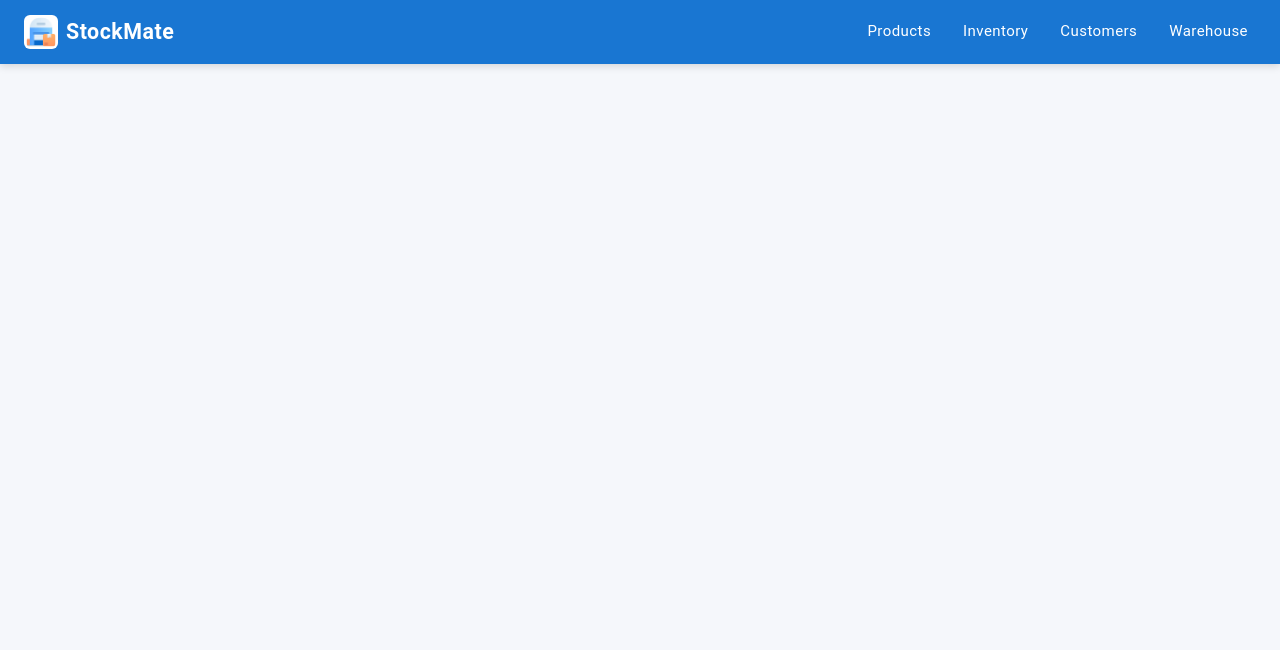
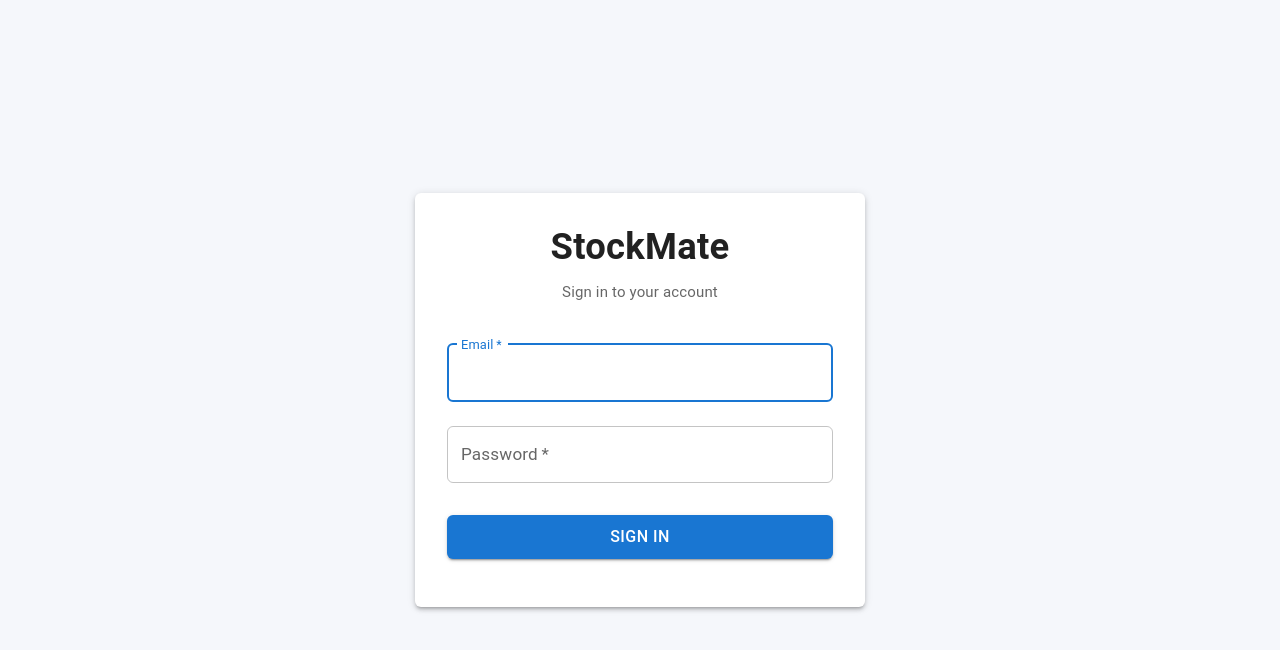
Before and after one commit to salmanbajwa003/StockMate, a React (Vite) app in the folder stock-mate/: page /login in a window 1280 px wide. Shown: the top 650 px of the page. Built offline with nearby package versions, Linux system fonts and the light colour scheme; no server answers.

Commit message:
Add authentication features: implement login, protected routes, and user context management. Update Navbar for logout functionality and integrate Axios for API calls.

```diff
--- a/stock-mate/package.json
+++ b/stock-mate/package.json
@@ -14,6 +14,7 @@
     "@emotion/styled": "^11.14.1",
     "@mui/icons-material": "^7.3.4",
     "@mui/material": "^7.3.4",
+    "axios": "^1.6.7",
     "react": "^19.1.1",
     "react-dom": "^19.1.1",
     "react-router-dom": "^7.9.4"
--- a/stock-mate/src/App.tsx
+++ b/stock-mate/src/App.tsx
@@ -1,22 +1,38 @@
-import { BrowserRouter as Router, Routes, Route } from 'react-router-dom';
+import { BrowserRouter as Router, Routes, Route, Navigate } from 'react-router-dom';
 import Inventory from './pages/Inventory';
 import Customers from './pages/Customers';
 import Navbar from './components/layout/Navebar';
 import Warehouse from './pages/Warehouse';
 import Products from './pages/Products';
+import Login from './pages/Login';
+import ProtectedRoute from './components/ProtectedRoute';
+import { AuthProvider } from './context/AuthContext';
 
 function App() {
   return (
     <Router>
+      <AuthProvider>
+        <Routes>
+          <Route path="/login" element={<Login />} />
+          <Route
+            path="/*"
+            element={
+              <ProtectedRoute>
                 <Navbar />
                 <div className="p-4">
                   <Routes>
+                    <Route path="/" element={<Navigate to="/products" replace />} />
                     <Route path="/products" element={<Products />} />
                     <Route path="/inventory" element={<Inventory />} />
                     <Route path="/customers" element={<Customers />} />
                     <Route path="/warehouse" element={<Warehouse />} />
                   </Routes>
                 </div>
+              </ProtectedRoute>
+            }
+          />
+        </Routes>
+      </AuthProvider>
     </Router>
   );
 }
--- /dev/null
+++ b/stock-mate/src/components/ProtectedRoute.tsx
@@ -0,0 +1,34 @@
+import { Navigate } from 'react-router-dom';
+import { useAuth } from '../context/AuthContext';
+import { CircularProgress, Box } from '@mui/material';
+
+interface ProtectedRouteProps {
+  children: React.ReactNode;
+}
+
+const ProtectedRoute = ({ children }: ProtectedRouteProps) => {
+  const { isAuthenticated, isLoading } = useAuth();
+
+  if (isLoading) {
+    return (
+      <Box
+        sx={{
+          display: 'flex',
+          justifyContent: 'center',
+          alignItems: 'center',
+          minHeight: '100vh',
+        }}
+      >
+        <CircularProgress />
+      </Box>
+    );
+  }
+
+  if (!isAuthenticated) {
+    return <Navigate to="/login" replace />;
+  }
+
+  return <>{children}</>;
+};
+
+export default ProtectedRoute;
--- a/stock-mate/src/components/layout/Navebar.tsx
+++ b/stock-mate/src/components/layout/Navebar.tsx
@@ -1,9 +1,13 @@
-import { Link, useLocation } from 'react-router-dom';
+import { Link, useLocation, useNavigate } from 'react-router-dom';
 import { AppBar, Toolbar, Typography, Box, Button } from '@mui/material';
+import LogoutIcon from '@mui/icons-material/Logout';
 import logo from '../../assets/warehouse.png';
+import { useAuth } from '../../context/AuthContext';
 
 const Navbar = () => {
   const location = useLocation();
+  const navigate = useNavigate();
+  const { user, logout } = useAuth();
 
   const navLinks = [
     { to: '/products', label: 'Products' },
@@ -11,6 +15,11 @@ const Navbar = () => {
     { to: '/customers', label: 'Customers' },
     { to: '/warehouse', label: 'Warehouse' },
   ];
+
+  const handleLogout = () => {
+    logout();
+    navigate('/login');
+  };
 
   return (
     <AppBar
@@ -56,7 +65,7 @@ const Navbar = () => {
         </Box>
 
         {/* Right: Nav Links */}
-        <Box sx={{ display: 'flex', gap: 2 }}>
+        <Box sx={{ display: 'flex', gap: 2, alignItems: 'center' }}>
           {navLinks.map((link) => {
             const isActive = location.pathname === link.to;
             return (
@@ -80,6 +89,26 @@ const Navbar = () => {
               </Button>
             );
           })}
+          {user && (
+            <Box sx={{ display: 'flex', alignItems: 'center', gap: 2, ml: 2 }}>
+              <Typography variant="body2" sx={{ color: 'white' }}>
+                {user.name}
+              </Typography>
+              <Button
+                onClick={handleLogout}
+                startIcon={<LogoutIcon />}
+                sx={{
+                  color: 'white',
+                  textTransform: 'none',
+                  '&:hover': {
+                    backgroundColor: 'rgba(255,255,255,0.1)',
+                  },
+                }}
+              >
+                Logout
+              </Button>
+            </Box>
+          )}
         </Box>
       </Toolbar>
     </AppBar>
--- /dev/null
+++ b/stock-mate/src/context/AuthContext.tsx
@@ -0,0 +1,76 @@
+import { createContext, useContext, useState, useEffect, ReactNode } from 'react';
+import { authService } from '../services/authService';
+
+interface User {
+  id: string;
+  name: string;
+  username: string;
+  email: string;
+}
+
+interface AuthContextType {
+  user: User | null;
+  login: (email: string, password: string) => Promise<void>;
+  logout: () => void;
+  isAuthenticated: boolean;
+  isLoading: boolean;
+}
+
+const AuthContext = createContext<AuthContextType | undefined>(undefined);
+
+export const AuthProvider = ({ children }: { children: ReactNode }) => {
+  const [user, setUser] = useState<User | null>(null);
+  const [isLoading, setIsLoading] = useState(true);
+
+  useEffect(() => {
+    // Check if user is already logged in
+    const checkAuth = async () => {
+      const token = localStorage.getItem('token');
+      if (token) {
+        try {
+          const userData = await authService.getProfile();
+          setUser(userData);
+        } catch (error) {
+          localStorage.removeItem('token');
+        }
+      }
+      setIsLoading(false);
+    };
+
+    checkAuth();
+  }, []);
+
+  const login = async (email: string, password: string) => {
+    const response = await authService.login(email, password);
+    localStorage.setItem('token', response.access_token);
+    const userData = await authService.getProfile();
+    setUser(userData);
+  };
+
+  const logout = () => {
+    localStorage.removeItem('token');
+    setUser(null);
+  };
+
+  return (
+    <AuthContext.Provider
+      value={{
+        user,
+        login,
+        logout,
+        isAuthenticated: !!user,
+        isLoading,
+      }}
+    >
+      {children}
+    </AuthContext.Provider>
+  );
+};
+
+export const useAuth = () => {
+  const context = useContext(AuthContext);
+  if (context === undefined) {
+    throw new Error('useAuth must be used within an AuthProvider');
+  }
+  return context;
+};
--- /dev/null
+++ b/stock-mate/src/pages/Login.tsx
@@ -0,0 +1,114 @@
+import { useState } from 'react';
+import { useNavigate } from 'react-router-dom';
+import {
+  Container,
+  Paper,
+  TextField,
+  Button,
+  Typography,
+  Box,
+  Alert,
+  CircularProgress,
+} from '@mui/material';
+import { useAuth } from '../context/AuthContext';
+
+const Login = () => {
+  const [email, setEmail] = useState('');
+  const [password, setPassword] = useState('');
+  const [error, setError] = useState('');
+  const [loading, setLoading] = useState(false);
+  const { login } = useAuth();
+  const navigate = useNavigate();
+
+  const handleSubmit = async (e: React.FormEvent) => {
+    e.preventDefault();
+    setError('');
+    setLoading(true);
+
+    try {
+      await login(email, password);
+      navigate('/products');
+    } catch (err: any) {
+      setError(err.response?.data?.message || 'Login failed. Please check your credentials.');
+    } finally {
+      setLoading(false);
+    }
+  };
+
+  return (
+    <Container maxWidth="sm">
+      <Box
+        sx={{
+          minHeight: '100vh',
+          display: 'flex',
+          alignItems: 'center',
+          justifyContent: 'center',
+        }}
+      >
+        <Paper
+          elevation={3}
+          sx={{
+            p: 4,
+            width: '100%',
+            maxWidth: 450,
+          }}
+        >
+          <Box sx={{ textAlign: 'center', mb: 3 }}>
+            <Typography variant="h4" component="h1" gutterBottom fontWeight="bold">
+              StockMate
+            </Typography>
+            <Typography variant="body2" color="text.secondary">
+              Sign in to your account
+            </Typography>
+          </Box>
+
+          {error && (
+            <Alert severity="error" sx={{ mb: 2 }}>
+              {error}
+            </Alert>
+          )}
+
+          <form onSubmit={handleSubmit}>
+            <TextField
+              fullWidth
+              label="Email"
+              type="email"
+              value={email}
+              onChange={(e) => setEmail(e.target.value)}
+              margin="normal"
+              required
+              autoComplete="email"
+              autoFocus
+              disabled={loading}
+            />
+
+            <TextField
+              fullWidth
+              label="Password"
+              type="password"
+              value={password}
+              onChange={(e) => setPassword(e.target.value)}
+              margin="normal"
+              required
+              autoComplete="current-password"
+              disabled={loading}
+            />
+
+            <Button
+              type="submit"
+              fullWidth
+              variant="contained"
+              size="large"
+              sx={{ mt: 3, mb: 2 }}
+              disabled={loading}
+            >
+              {loading ? <CircularProgress size={24} /> : 'Sign In'}
+            </Button>
+          </form>
+        </Paper>
+      </Box>
+    </Container>
+  );
+};
+
+export default Login;
--- /dev/null
+++ b/stock-mate/src/services/authService.ts
@@ -0,0 +1,52 @@
+import axios from 'axios';
+
+const API_URL = import.meta.env.VITE_API_URL || 'http://localhost:3000';
+
+const axiosInstance = axios.create({
+  baseURL: API_URL,
+  headers: {
+    'Content-Type': 'application/json',
+  },
+});
+
+// Add token to requests
+axiosInstance.interceptors.request.use(
+  (config: any) => {
+    const token = localStorage.getItem('token');
+    if (token) {
+      config.headers.Authorization = `Bearer ${token}`;
+    }
+    return config;
+  },
+  (error: any) => {
+    return Promise.reject(error);
+  },
+);
+
+export const authService = {
+  login: async (email: string, password: string) => {
+    // Note: Backend expects username, but we're sending email as username
+    const response = await axiosInstance.post('/auth/login', {
+      username: email,
+      password,
+    });
+    return response.data;
+  },
+
+  register: async (name: string, username: string, email: string, password: string) => {
+    const response = await axiosInstance.post('/auth/register', {
+      name,
+      username,
+      email,
+      password,
+    });
+    return response.data;
+  },
+
+  getProfile: async () => {
+    const response = await axiosInstance.get('/auth/profile');
+    return response.data;
+  },
+};
+
+export default axiosInstance;
```
Also changed, not shown: stock-mate/src/vite-env.d.ts (added, +9 -0 lines). Lines whose indentation alone changed are shown as unchanged.
